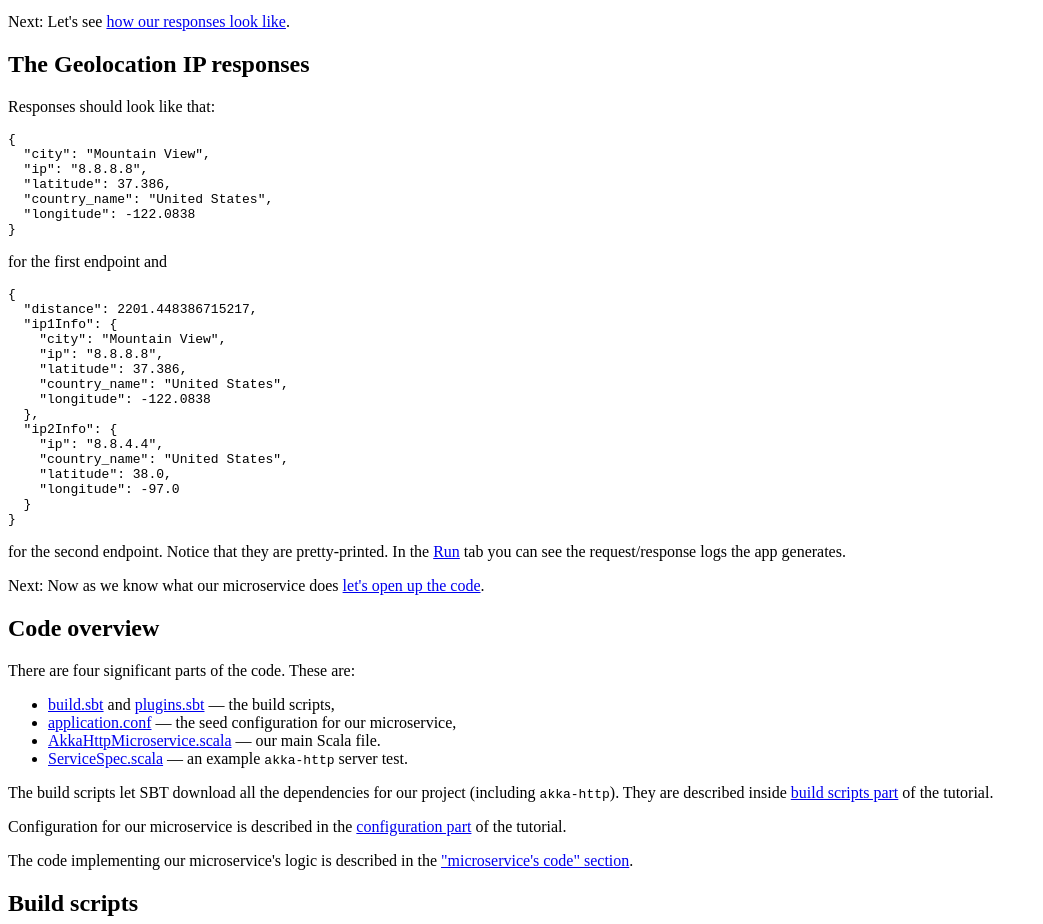
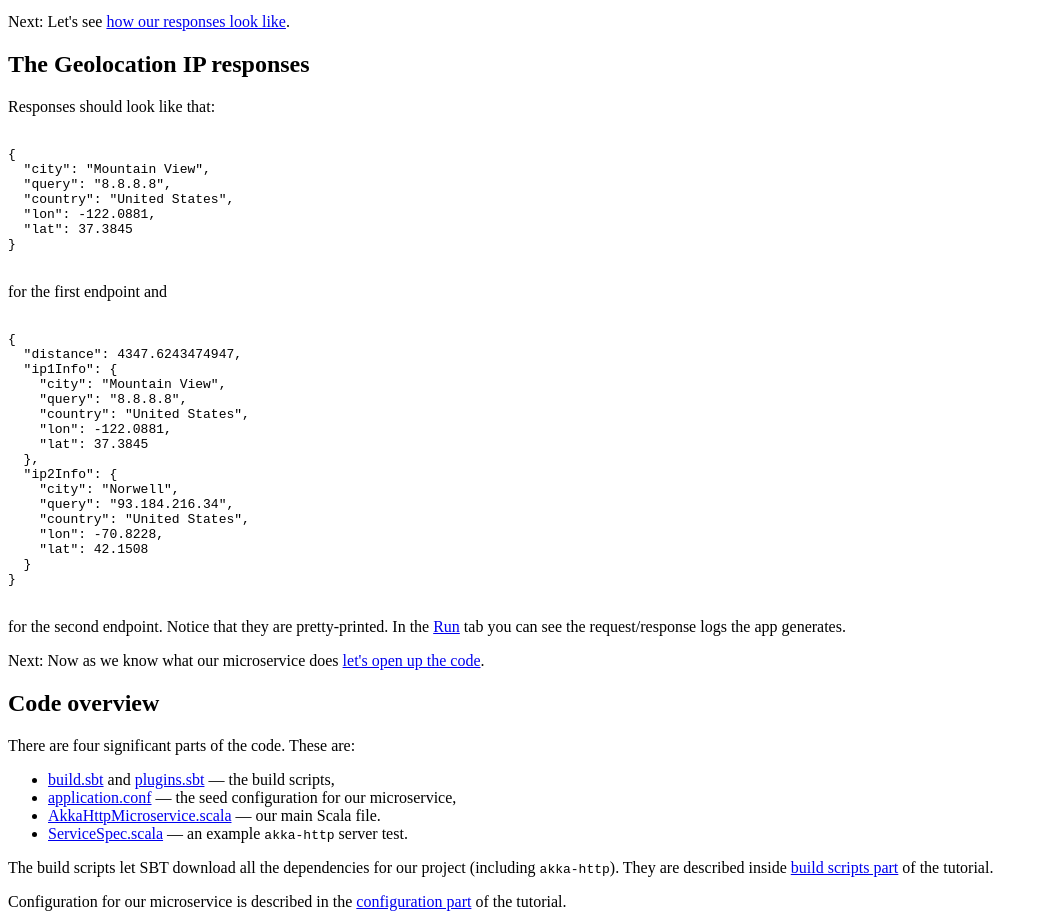
Before and after one commit to theiterators/akka-http-microservice, a plain HTML site: page tutorial/index.html in a window 1280 px wide. Shown: the part 1240-2164 px from the top of the page, without its empty margins (0-1043 px from the left). Drawn offline with Linux system fonts and the light colour scheme.

Commit message:
Changing from FreeGeoIP to ip-api API.

```diff
--- a/tutorial/index.html
+++ b/tutorial/index.html
@@ -85,30 +85,35 @@
     <div>
       <h2>The Geolocation IP responses</h2>
       <p>Responses should look like that:</p>
-      <pre><code>{
+      <pre><code>
+{
   "city": "Mountain View",
-  "ip": "8.8.8.8",
-  "latitude": 37.386,
-  "country_name": "United States",
-  "longitude": -122.0838
-}</code></pre>
+  "query": "8.8.8.8",
+  "country": "United States",
+  "lon": -122.0881,
+  "lat": 37.3845
+}
+      </code></pre>
       <p>for the first endpoint and</p>
-      <pre><code>{
-  "distance": 2201.448386715217,
+      <pre><code>
+{
+  "distance": 4347.6243474947,
   "ip1Info": {
     "city": "Mountain View",
-    "ip": "8.8.8.8",
-    "latitude": 37.386,
-    "country_name": "United States",
-    "longitude": -122.0838
+    "query": "8.8.8.8",
+    "country": "United States",
+    "lon": -122.0881,
+    "lat": 37.3845
   },
   "ip2Info": {
-    "ip": "8.8.4.4",
-    "country_name": "United States",
-    "latitude": 38.0,
-    "longitude": -97.0
+    "city": "Norwell",
+    "query": "93.184.216.34",
+    "country": "United States",
+    "lon": -70.8228,
+    "lat": 42.1508
   }
-}</code></pre>
+}
+      </code></pre>
       <p>for the second endpoint. Notice that they are pretty-printed. In the <a href="#run" class="shortcut">Run</a> tab you can see the request/response logs the app generates.</p>
       <p>Next: Now as we know what our microservice does <a href="#tutorial/5" class="shortcut">let's open up the code</a>.</p>
     </div>
```
Also changed, not shown: 4 other files.
